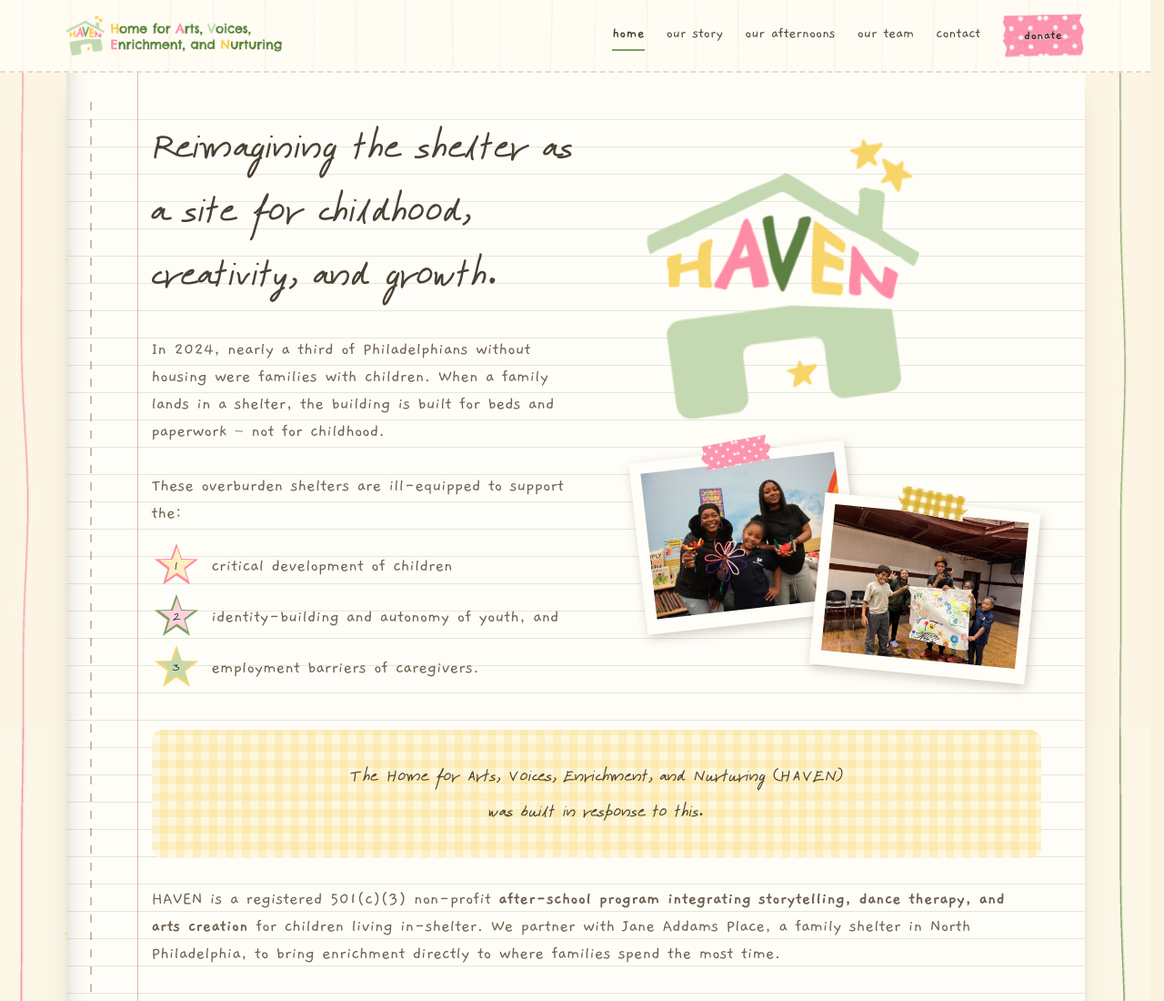
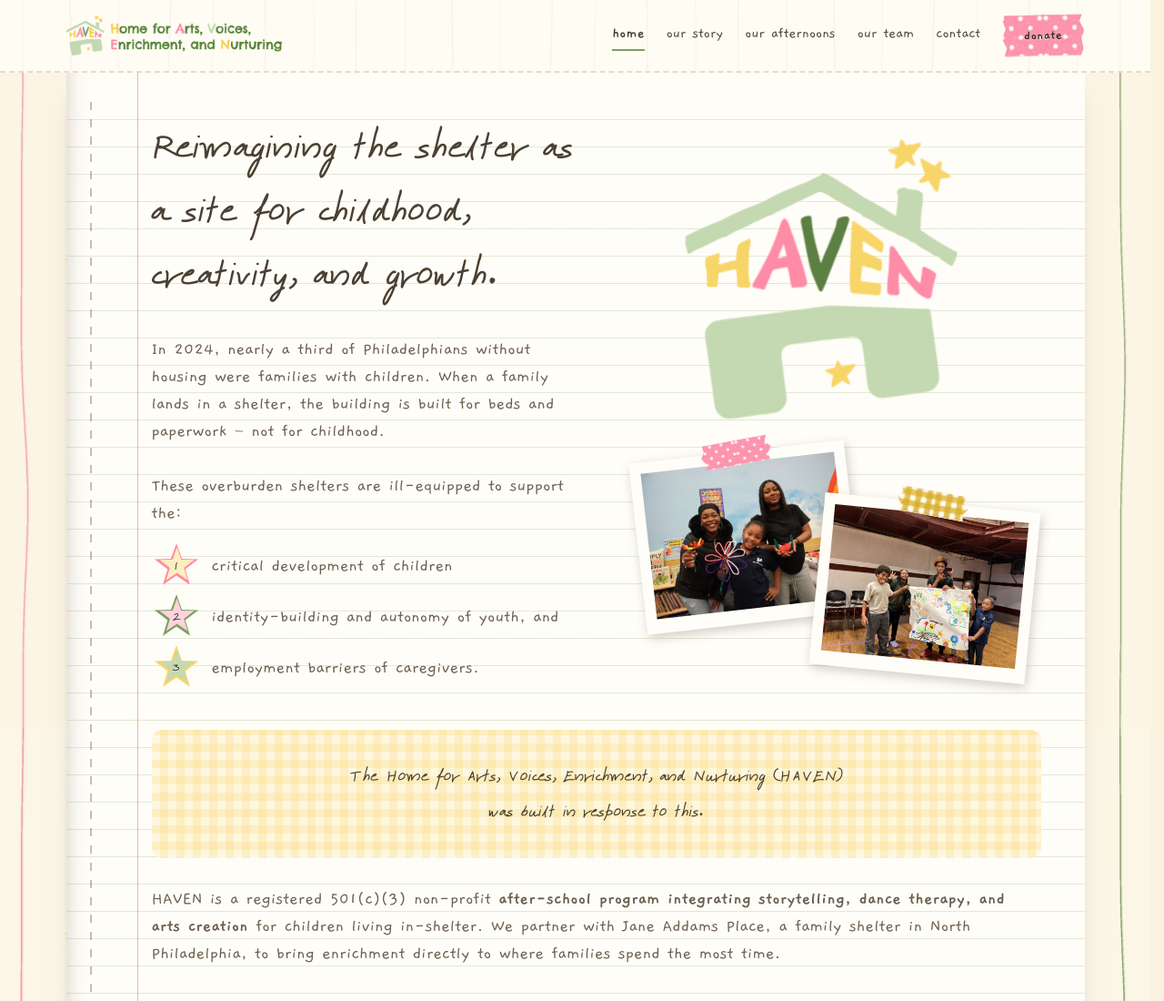
Before and after one commit to havenphl/website, a plain HTML site: page index.html in a window 1280 px wide. Shown: the top 1100 px of the page at 91% size. Drawn offline with Linux system fonts and the light colour scheme.

Commit message:
Shift the hero logo right

```diff
--- a/site.css
+++ b/site.css
@@ -1250,6 +1250,7 @@ select:focus-visible {
      rather than the top of its line box — a line of display type carries a
      good deal of empty space above the letters. One number to tune. */
   margin-top: var(--logo-drop, 34px);
+  margin-left: var(--logo-shift, 42px);   /* sits it right of the column edge */
 }
 
 .cutout {
```
